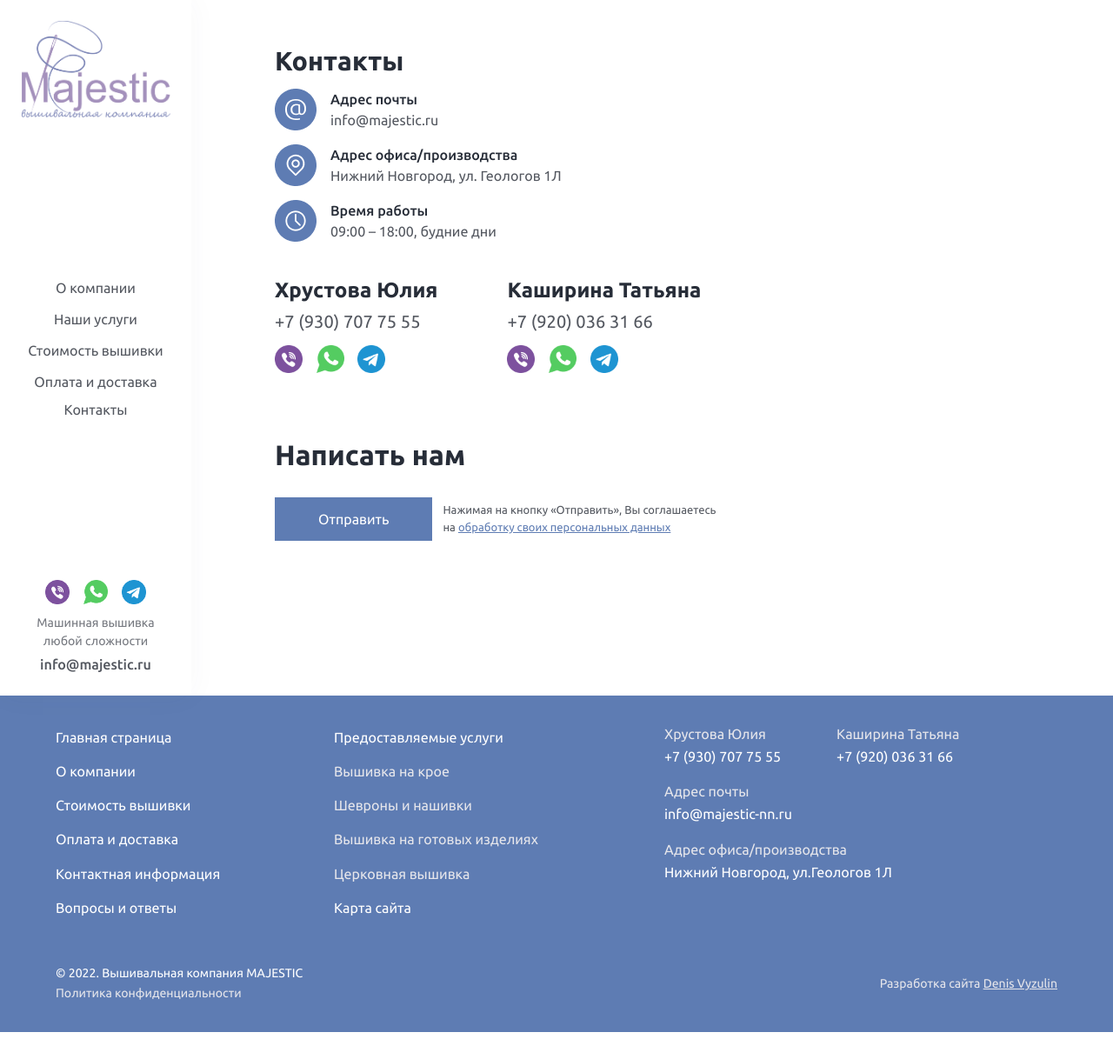
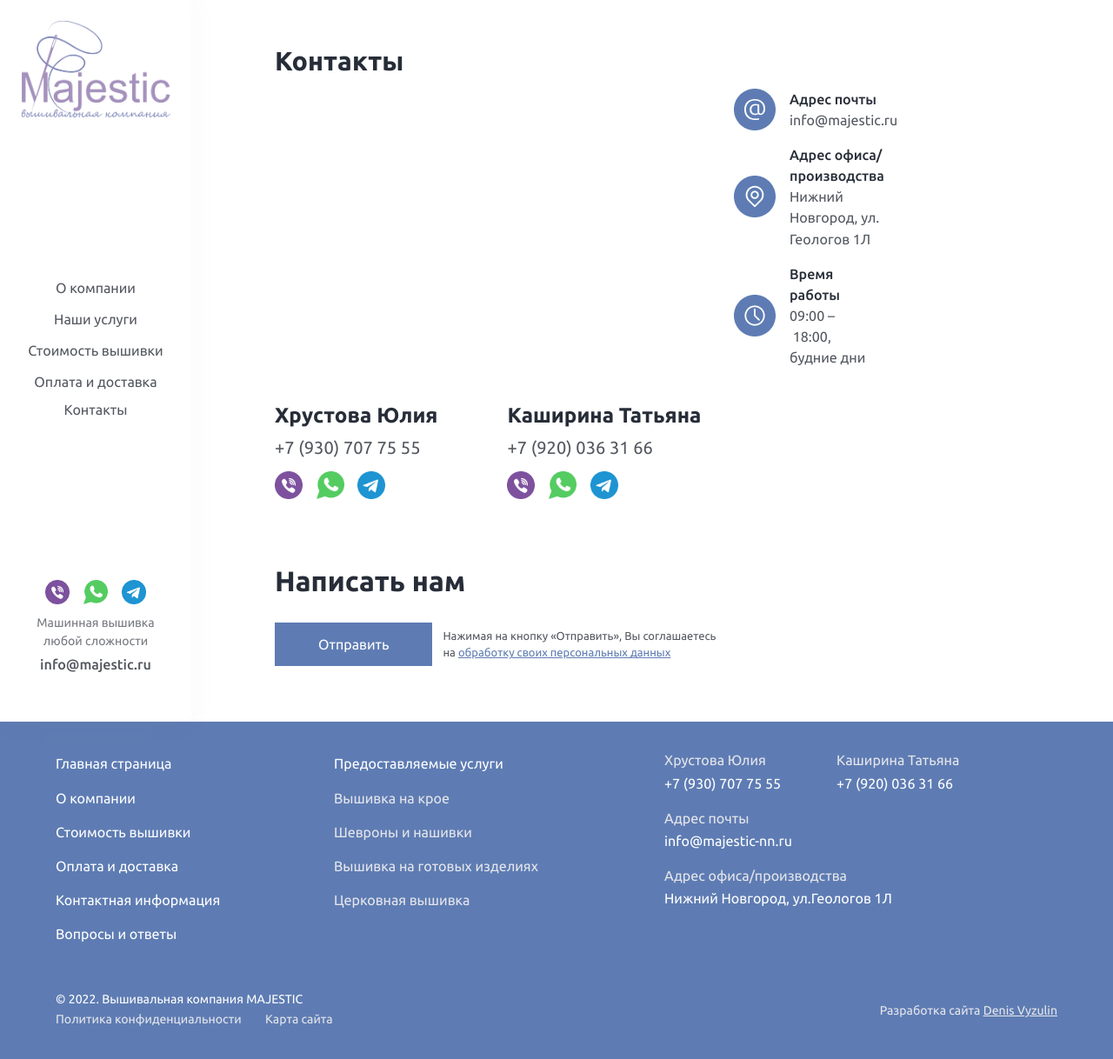
Before and after one commit to dintear/majestic, a Django app: template majestic/majestic/templates/majestic/contacts.html in a window 1280 px wide. Shown: the whole page at 87% size. Before the commit the page ends 1187 px from the top, so only its background shows below. Run offline with Django 3.2, Linux system fonts and the light colour scheme; the template is opened without the code that fills it, so the values that code supplies are empty; some web fonts are replaced.

Commit message:
feat: Create sitemap.xml generator and fix some minor bugs

```diff
--- a/majestic/config/settings/server.py
+++ b/majestic/config/settings/server.py
@@ -31,3 +31,7 @@ STATIC_ROOT = env.get('DJANGO_STATIC_ROOT', BASE_DIR.parent.joinpath('static'))
 
 MEDIA_URL = '/media/'
 MEDIA_ROOT = BASE_DIR.joinpath('media')
+
+
+# Sitemap file
+INSTALLED_APPS += ['django.contrib.sitemaps']
--- a/majestic/majestic/assets/majestic/css/contacts.css
+++ b/majestic/majestic/assets/majestic/css/contacts.css
@@ -125,7 +125,7 @@
     align-items: center;
     justify-content: flex-start;
     flex-direction: row;
-    flex-wrap: wrap;
+    flex-wrap: nowrap;
   }
   .contacts-content__map {
     flex: 0 0 480px;
--- a/majestic/majestic/assets/majestic/scss/components/_footer.scss
+++ b/majestic/majestic/assets/majestic/scss/components/_footer.scss
@@ -123,18 +123,18 @@
     &__copyright {
         color: #FFFFFF;
     }
-    &__policy {
+    &__links {
         color: $lightTextColor;
 
     }
     &__copyright,
-    &__policy {
+    &__links {
         @include adaptiveFontSize(14, 12);
     }
 }
 
-.footer-policy {
-    &__link {
+.footer-links {
+    &__item {
         transition: color $animationTime;
 
         display: inline-block;
@@ -145,6 +145,9 @@
         text-decoration: none;
         &:hover {
             color: #FFFFFF;
+        }
+        &:not(:last-child) {
+            margin-right: 24px;
         }
     }
 }
--- a/majestic/majestic/assets/majestic/scss/contacts.scss
+++ b/majestic/majestic/assets/majestic/scss/contacts.scss
@@ -206,7 +206,7 @@
     // Contacts
     .contacts-content {
         @include flexGrid(center, flex-start, row);
-        flex-wrap: wrap;
+        flex-wrap: nowrap;
         &__map {
             flex: 0 0 480px;
 
--- a/majestic/majestic/templates/majestic/components/footer.html
+++ b/majestic/majestic/templates/majestic/components/footer.html
@@ -62,11 +62,6 @@
                         Церковная&nbsp;вышивка
                     </a>
                 </li>
-                <li class="f-nav__item f-nav-item">
-                    <a href="" class="f-nav-item__link">
-                        Карта&nbsp;сайта
-                    </a>
-                </li>
             </ul>
         </nav>
         <!-- / end of footer lists -->
@@ -97,9 +92,12 @@
     <div class="footer__additional footer-additional">
         <div class="footer-additional__info footer-info">
             <p class="footer-info__copyright">&copy; 2022. Вышивальная компания&nbsp;MAJESTIC</p>
-            <p class="footer-info__policy footer-policy">
-                <a href="" class="footer-policy__link">
+            <p class="footer-info__links footer-links">
+                <a href="" class="footer-links__item">
                     Политика конфиденциальности
+                </a>
+                <a href="{% url 'sitemap-xml' %}" class="footer-links__item">
+                    Карта сайта
                 </a>
             </p>
         </div>
```
Also changed, not shown: majestic/config/sitemap.py (added, +19 -0 lines), majestic/config/urls.py (+8 -0 lines), majestic/majestic/assets/majestic/css/styles.css (+7 -4 lines), majestic/majestic/assets/majestic/css/contacts.min.css, majestic/majestic/assets/majestic/css/styles.min.css.
